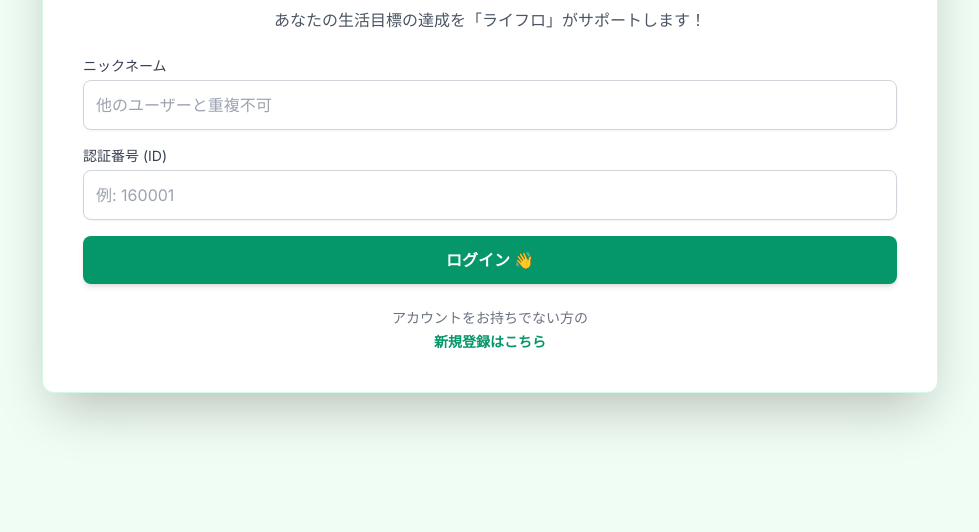
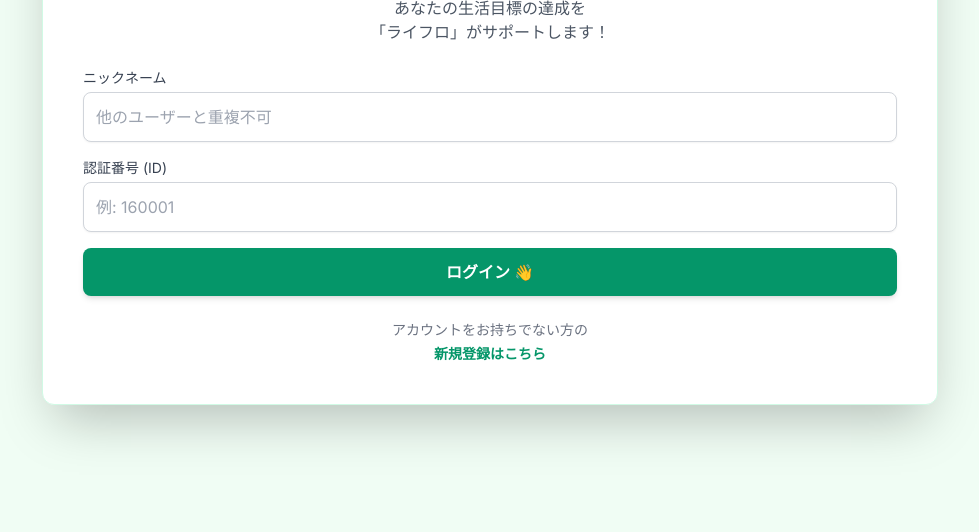
Before and after one commit to Ippei1982/liflo-ai, a website: page public/index.html in a window 1280 px wide. Shown: the part 268-800 px from the top of the page, without its empty margins (150-1129 px from the left). Drawn offline with nearby package versions, Linux system fonts and the light colour scheme.

Commit message:
Update index.html

```diff
--- a/public/index.html
+++ b/public/index.html
@@ -37,7 +37,7 @@
     <template id="login-template">
         <div class="space-y-6">
             <div class="flex flex-row items-center justify-center gap-4 mb-2"><div class="flex-shrink-0"><img src="https://i.gyazo.com/f54df4cfd34805089575f9d7bd268103.png" alt="LIFLO-AI Logo" width="80" class="object-contain"></div><div class="text-left"><h1 class="text-2xl md:text-3xl font-bold text-emerald-600 leading-tight">ライフロ-AI<br>へようこそ！ 🚀</h1></div></div>
-            <p class="text-center text-gray-600">あなたの生活目標の達成を「ライフロ」がサポートします！</p>
+            <p class="text-center text-gray-600">あなたの生活目標の達成を<br>「ライフロ」がサポートします！</p>
             <form id="login-form" class="space-y-4" onsubmit="return false;">
                 <div><label for="userName" class="block text-sm font-medium text-gray-700">ニックネーム</label><input type="text" id="userName" name="username" autocomplete="username" class="mt-1 block w-full rounded-lg border-gray-300 shadow-sm p-3 border focus:border-emerald-500 focus:ring-emerald-500" placeholder="他のユーザーと重複不可" required></div>
                 <div><label for="userID" class="block text-sm font-medium text-gray-700">認証番号 (ID)</label><input type="number" inputmode="numeric" pattern="[0-9]*" id="userID" name="password" autocomplete="current-password" class="mt-1 block w-full rounded-lg border-gray-300 shadow-sm p-3 border focus:border-emerald-500 focus:ring-emerald-500" placeholder="例: 160001" required></div>
```
